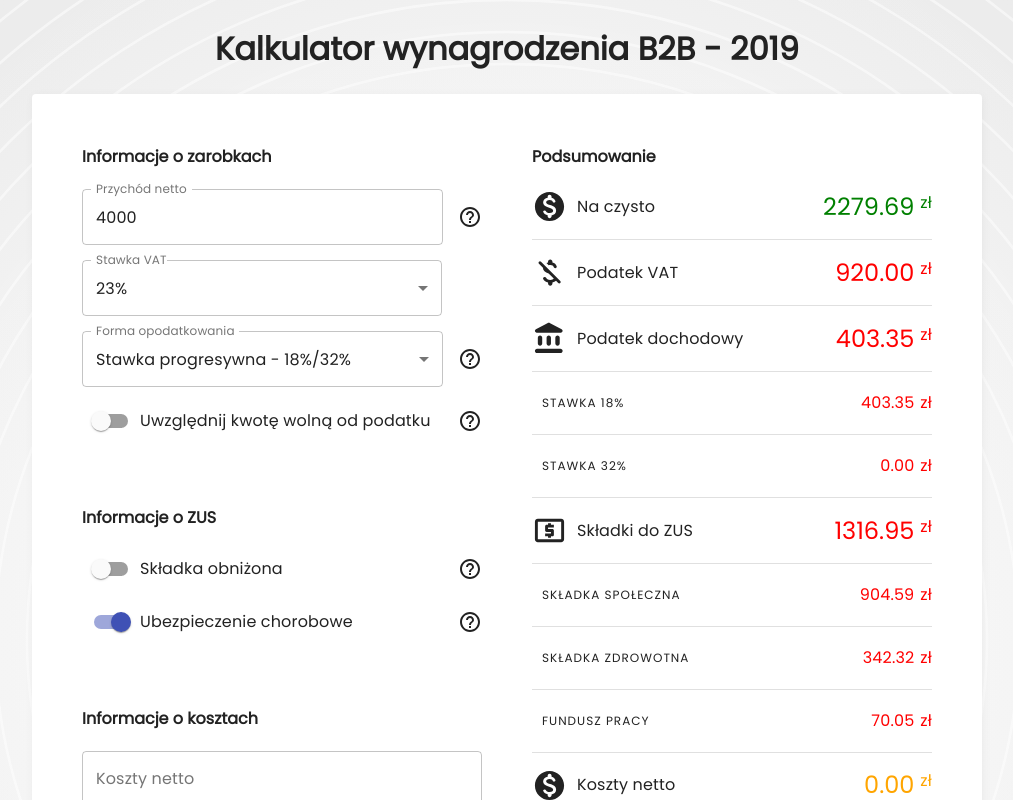
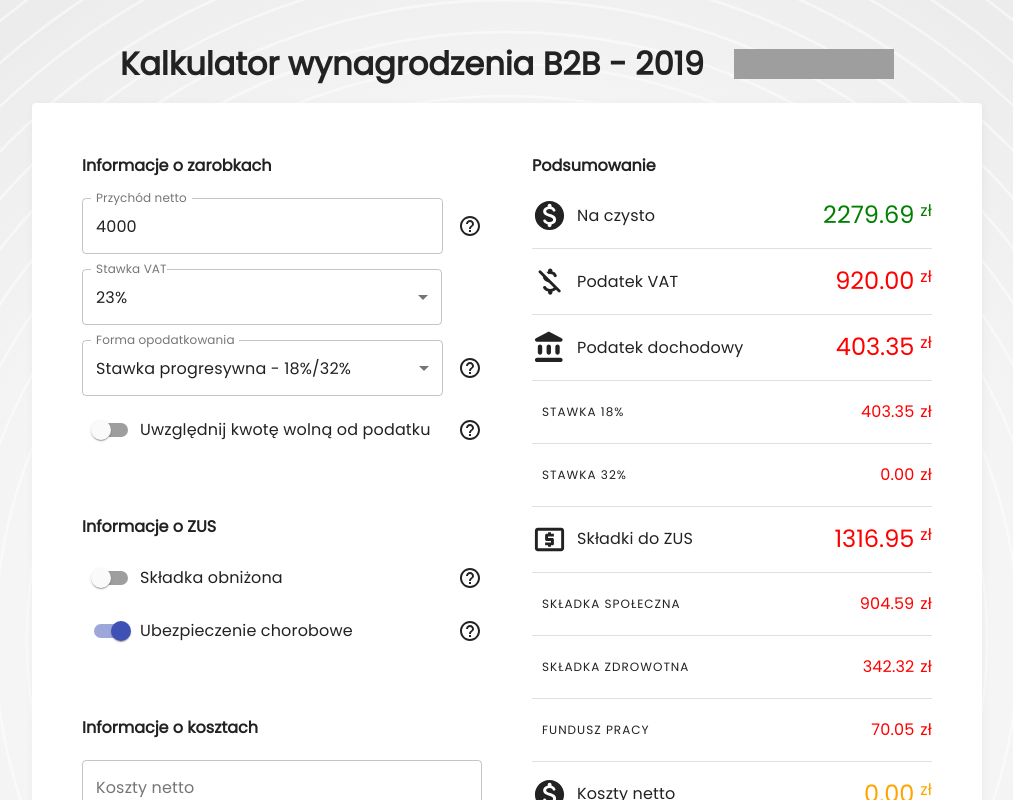
Before and after one commit to Ampex/b2b-calculator, a React (Create React App) app: page / in a window 1280 px wide. Shown: the top 800 px of the page, without its empty margins (133-1146 px from the left). Built offline with nearby package versions, Linux system fonts and the light colour scheme; grey boxes are pictures that could not be loaded; the HTML template or start-up script is replaced by a standard one.

Commit message:
add git repo button

```diff
--- a/src/App.css
+++ b/src/App.css
@@ -115,6 +115,13 @@ body {
 .bt {
   justify-content: space-between;
 }
+.margin {
+  justify-content: center;
+}
+
+.margin > * {
+  margin: 15px;
+}
 
 code {
   font-family: var(--code);
--- a/src/App.js
+++ b/src/App.js
@@ -1,5 +1,6 @@
 import React, { Component } from 'react';
 import './App.css'
+import GitButtons from './components/GitButtons'
 import { Select, Divider, Link, Switch, Tooltip, TextField, Typography, MenuItem, FormControl, InputLabel } from '@material-ui/core'
 import { ThemeProvider, createMuiTheme } from '@material-ui/core/styles'
 import HelpOutlineIcon from '@material-ui/icons/HelpOutline'
@@ -126,8 +127,10 @@ class App extends Component {
 
     return (
       <ThemeProvider theme={theme} >
-      <h1 style={{textAlign: 'center'}} >Kalkulator wynagrodzenia B2B - 2019</h1>
-
+      <div className='align margin'>
+        <h1>Kalkulator wynagrodzenia B2B - 2019</h1>
+        <GitButtons/>
+      </div>
       <div className='container'>
 
         <div className="content">
--- /dev/null
+++ b/src/components/GitButtons.js
@@ -0,0 +1,9 @@
+import React from 'react'
+
+const GitButtons = () => {
+    return (
+        <iframe title='gitButtons' src="https://ghbtns.com/github-btn.html?user=Ampex&repo=b2b&type=star&count=true&size=large" frameBorder="0" scrolling="0" width="160px" height="30px"></iframe>
+    )
+}
+
+export default GitButtons
```
